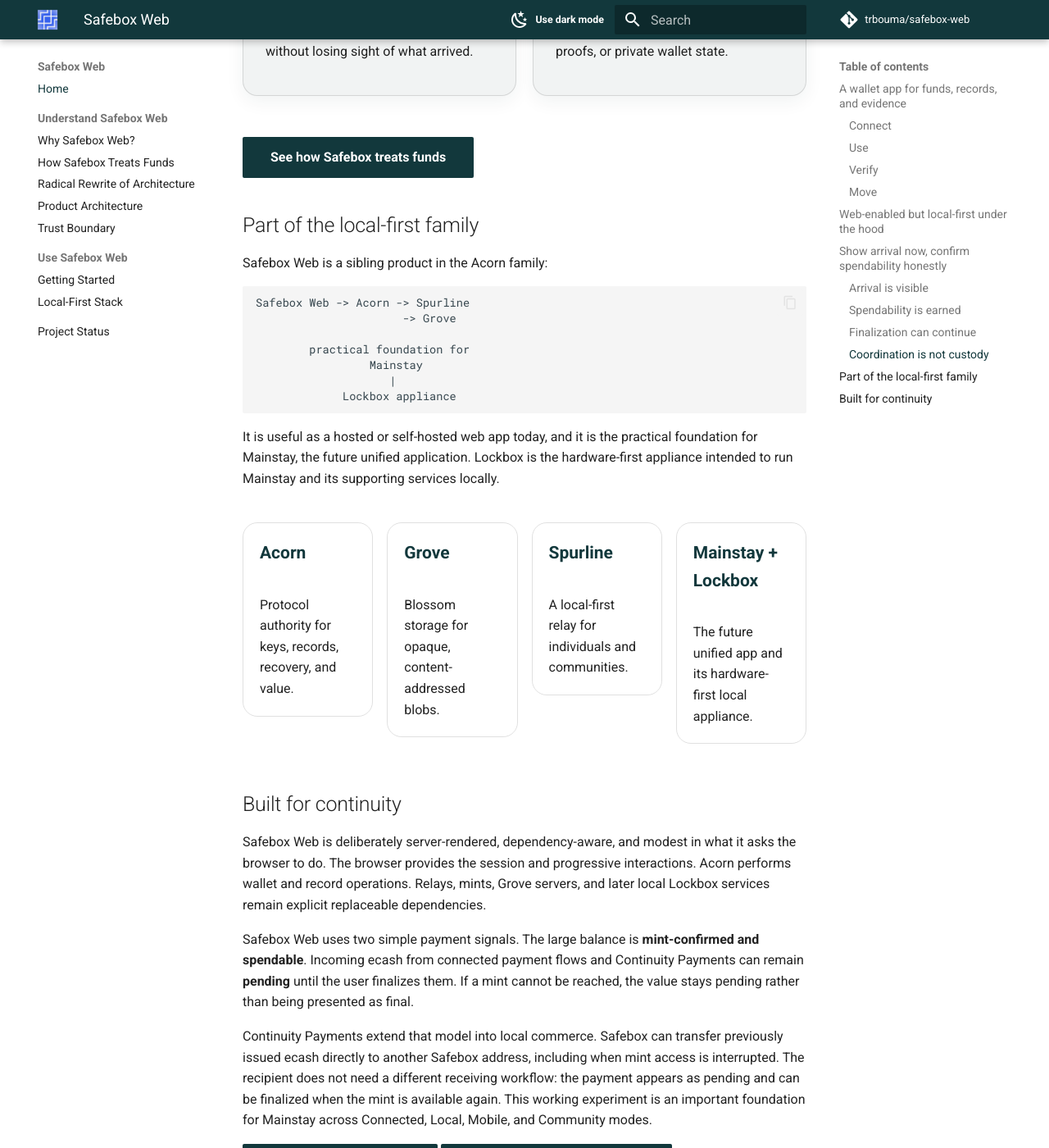
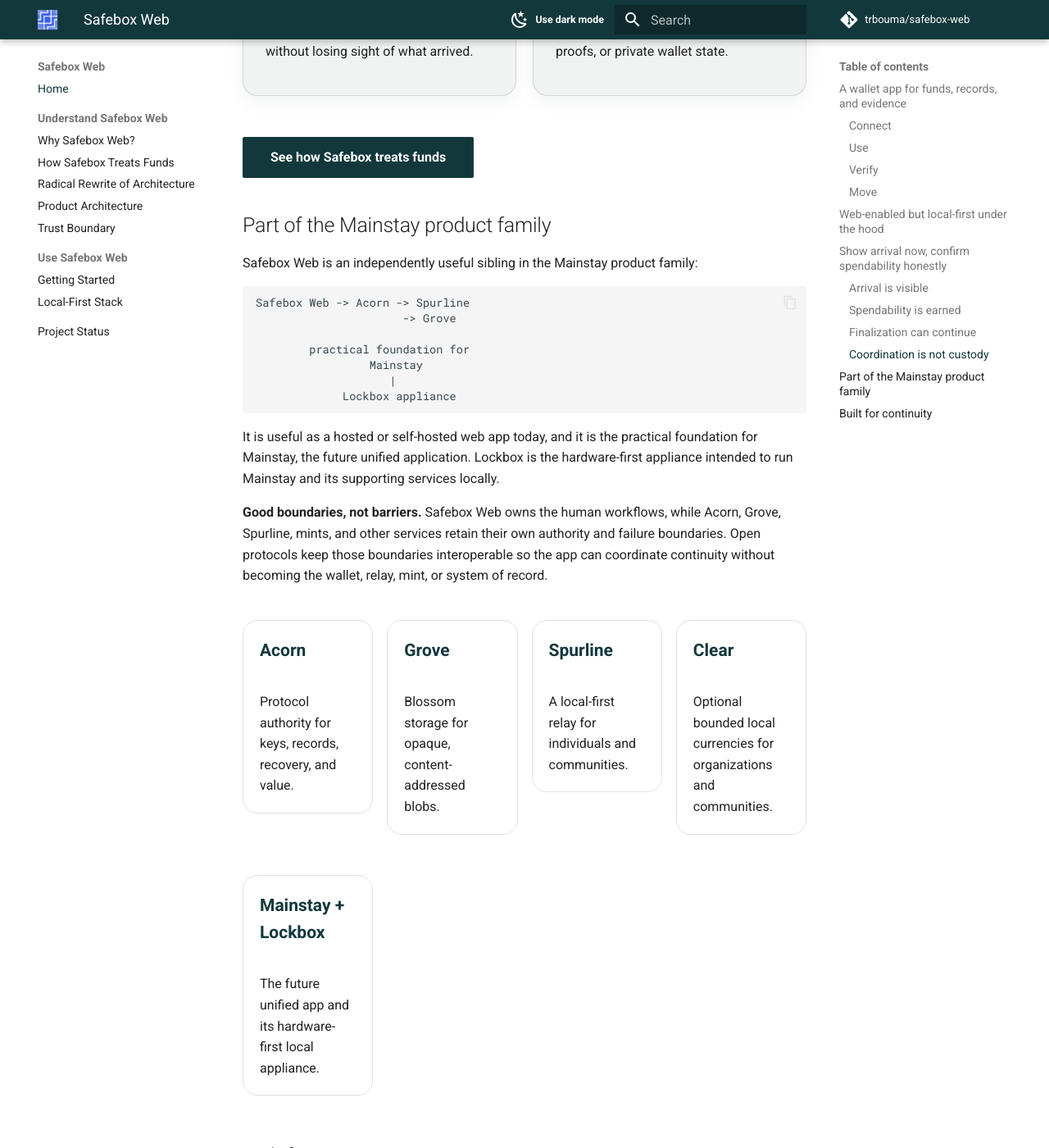
Before and after one commit to trbouma/safebox-web, an MkDocs documentation site: the page built from website/index.md, in a window 1280 px wide and 1400 px high, scrolled down 3631 px. Shown: the whole window at 82% size. Built offline with MkDocs 1.6.1 and Material for MkDocs 9.7.7, drawn with Linux system fonts in a browser that asks for light colours; comment, search, counter and statistics services are not loaded; some of the changed text lies outside the part shown.

Commit message:
site consistency

````diff
--- a/mkdocs.yml
+++ b/mkdocs.yml
@@ -1,5 +1,5 @@
 site_name: Safebox Web
-site_description: A local-first wallet app for individuals and communities.
+site_description: A local-first application for user-controlled funds, records, and continuity.
 site_url: https://trbouma.github.io/safebox-web/
 repo_url: https://github.com/trbouma/safebox-web
 repo_name: trbouma/safebox-web
--- a/website/index.md
+++ b/website/index.md
@@ -1,13 +1,13 @@
 ---
 title: Safebox Web
-description: A local-first wallet app for individuals and communities.
+description: A local-first application for user-controlled funds, records, and continuity.
 ---
 
 <section class="safebox-hero" markdown>
 
 # Safebox Web
 
-<p class="safebox-tagline">A local-first wallet app for individuals and communities.</p>
+<p class="safebox-tagline">A local-first application for user-controlled funds, records, and continuity.</p>
 
 <p class="safebox-intro">Safebox Web helps people hold funds, manage private records, receive value, and present portable evidence while keeping control portable across apps and infrastructure.</p>
 
@@ -151,9 +151,9 @@
 
 [See how Safebox treats funds](how-safebox-treats-funds.md){ .md-button .md-button--primary }
 
-## Part of the local-first family
+## Part of the Mainstay product family
 
-Safebox Web is a sibling product in the Acorn family:
+Safebox Web is an independently useful sibling in the Mainstay product family:
 
 ```text
 Safebox Web -> Acorn -> Spurline
@@ -170,6 +170,12 @@
 hardware-first appliance intended to run Mainstay and its supporting services
 locally.
 
+**Good boundaries, not barriers.** Safebox Web owns the human workflows, while
+Acorn, Grove, Spurline, mints, and other services retain their own authority
+and failure boundaries. Open protocols keep those boundaries interoperable so
+the app can coordinate continuity without becoming the wallet, relay, mint, or
+system of record.
+
 <div class="safebox-family" markdown>
 
 [**Acorn**
@@ -180,6 +186,9 @@
 
 [**Spurline**
 A local-first relay for individuals and communities.](https://github.com/trbouma/spurline)
+
+[**Clear**<br>
+Optional bounded local currencies for organizations and communities.](https://github.com/trbouma/clear)
 
 [**Mainstay + Lockbox**<br>
 The future unified app and its hardware-first local appliance.](product-architecture.md)
````
Also changed, not shown: website/product-architecture.md (+8 -3 lines), website/why-safebox-web.md (+1 -1 lines).
